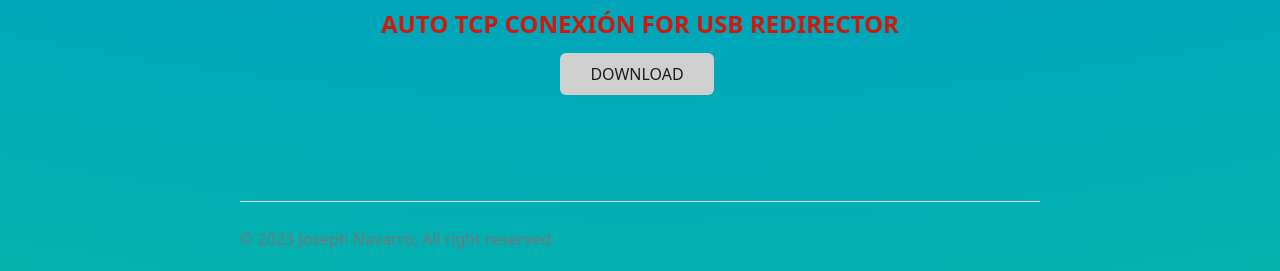
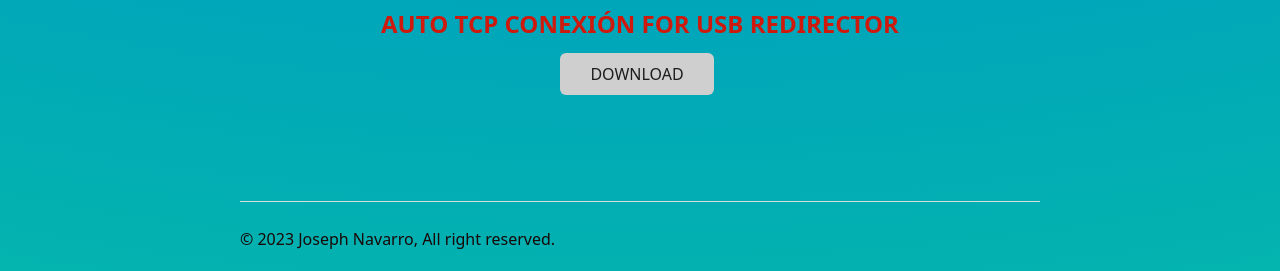
Before and after one commit to joseph-nc/frp.github.io, a plain HTML site: page index.html in a window 1280 px wide. Shown: the part 6098-6369 px from the top of the page. Drawn offline with Linux system fonts and the light colour scheme.

Commit message:
Update index.html

```diff
--- a/index.html
+++ b/index.html
@@ -6,7 +6,7 @@
     <meta name="viewport" content="width=device-width, initial-scale=1.0" />
 
     <link rel="stylesheet" href="style.css" />
-    <script defer src="js/msdl.js"></script>
+    <link rel="shortcut icon" type="image/x-icon" href="https://github.com/joseph-nc/frp.github.io/raw/main/Logo.ico" />
     <title>FRP</title>
     <body style="background-image: radial-gradient(circle, #5f04b4, #4c2ab9, #373cbc, #2149bc, #0953ba, #0060be, #006dc0, #0078c0, #008ac5, #0099c2, #00a7b9, #04b4ae);">
     </body>
@@ -137,8 +137,11 @@
     </form>
 <br>
 <br>
-	<footer>
-  <p>&copy; 2023 Joseph Navarro, All right reserved. <style="text-align: center;"></p>
+
+
+
+<footer>
+  <p> <style="text-align: center;"><span style="color: #190707;">&copy; 2023 Joseph Navarro, All right reserved. </p>
   <ul>
 </footer>
 </body>
```
